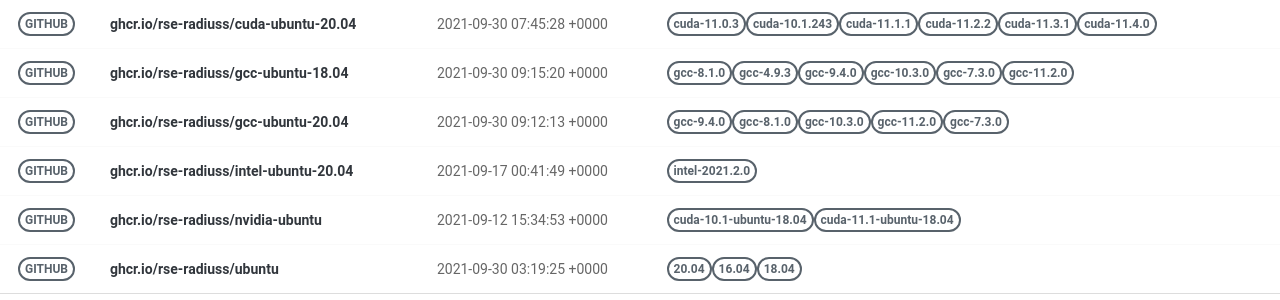
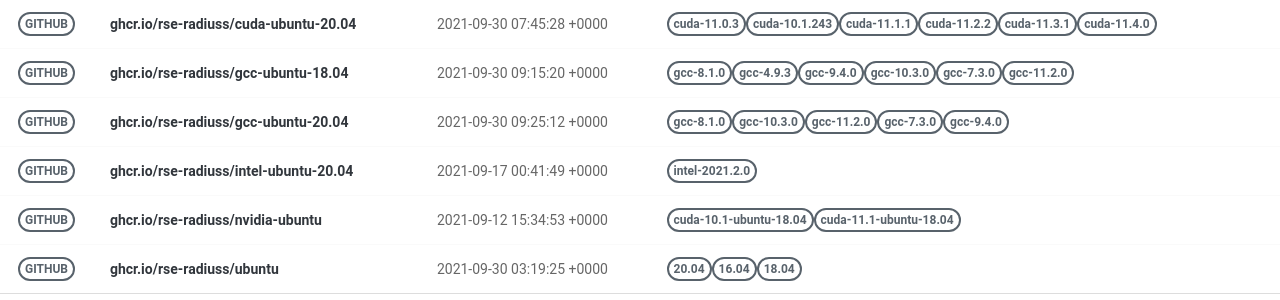
Before and after one commit to rse-ops/docker-images, a Jekyll site: the page built from pages/index.md, in a window 1280 px wide. Shown: the part 228-528 px from the top of the page. Built offline with Jekyll 4.4.1, drawn with Linux system fonts in a browser that asks for light colours; nearby versions of some CDN libraries; part of the change alters nothing that is shown.

Commit message:
Automated push to update library 2021-09-30

```diff
--- a/_library/ghcr.io-rse-radiuss-gcc-ubuntu-20.04.md
+++ b/_library/ghcr.io-rse-radiuss-gcc-ubuntu-20.04.md
@@ -1,14 +1,11 @@
 ---
 layout: container
 name: ghcr.io/rse-radiuss/gcc-ubuntu-20.04
-updated_at: 2021-09-30 09:12:13.153820
+updated_at: 2021-09-30 09:25:12.257919
 
 
 container_url: https://github.com/orgs/rse-radiuss/packages/container/package/gcc-ubuntu-20.04
 versions:
- - tag: gcc-9.4.0
-   dockerfile: https://github.com/rse-radiuss/docker-images/blob/main/ubuntu/gcc/Dockerfile
-   manifest: https://crane.ggcr.dev/manifest/ghcr.io/rse-radiuss/gcc-ubuntu-20.04:gcc-9.4.0
  - tag: gcc-8.1.0
    dockerfile: https://github.com/rse-radiuss/docker-images/blob/main/ubuntu/gcc/Dockerfile
    manifest: https://crane.ggcr.dev/manifest/ghcr.io/rse-radiuss/gcc-ubuntu-20.04:gcc-8.1.0
@@ -21,5 +18,8 @@ versions:
  - tag: gcc-7.3.0
    dockerfile: https://github.com/rse-radiuss/docker-images/blob/main/ubuntu/gcc/Dockerfile
    manifest: https://crane.ggcr.dev/manifest/ghcr.io/rse-radiuss/gcc-ubuntu-20.04:gcc-7.3.0
+ - tag: gcc-9.4.0
+   dockerfile: https://github.com/rse-radiuss/docker-images/blob/main/ubuntu/gcc/Dockerfile
+   manifest: https://crane.ggcr.dev/manifest/ghcr.io/rse-radiuss/gcc-ubuntu-20.04:gcc-9.4.0
 
 ---
```
